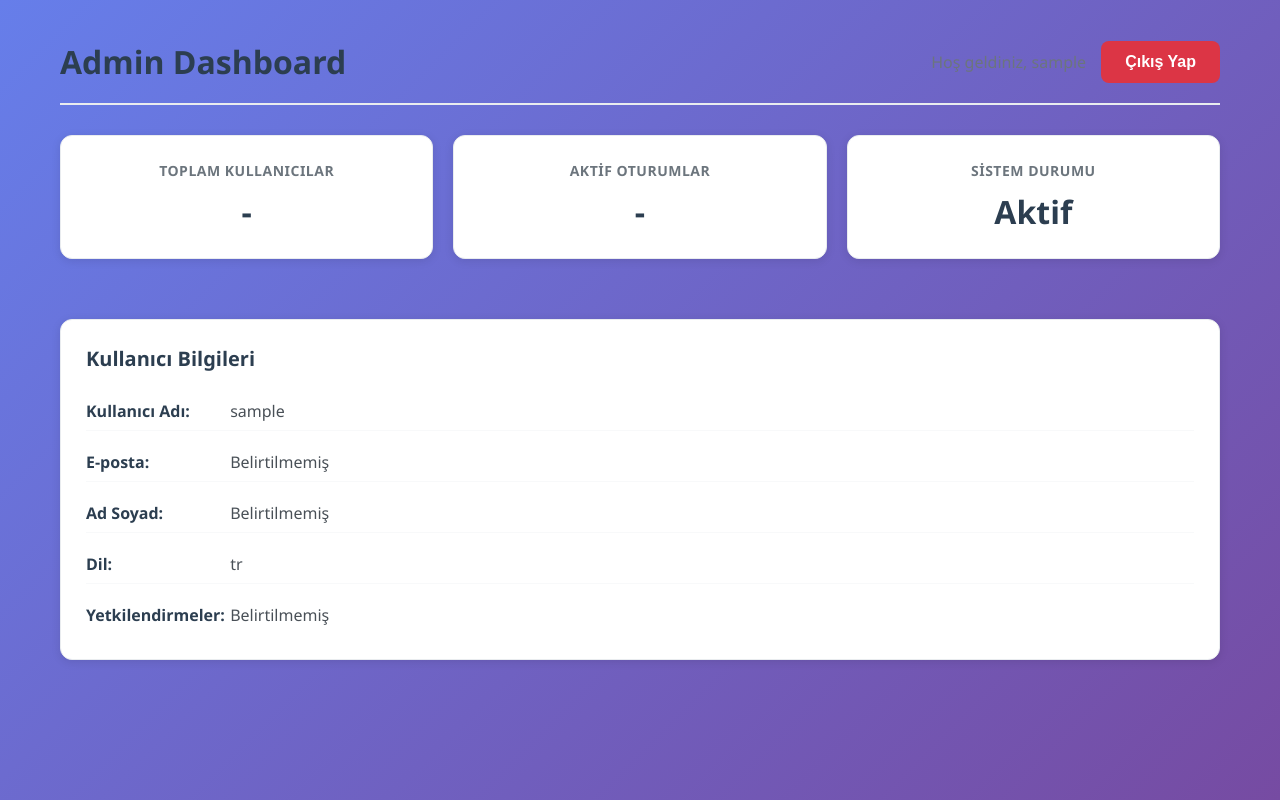
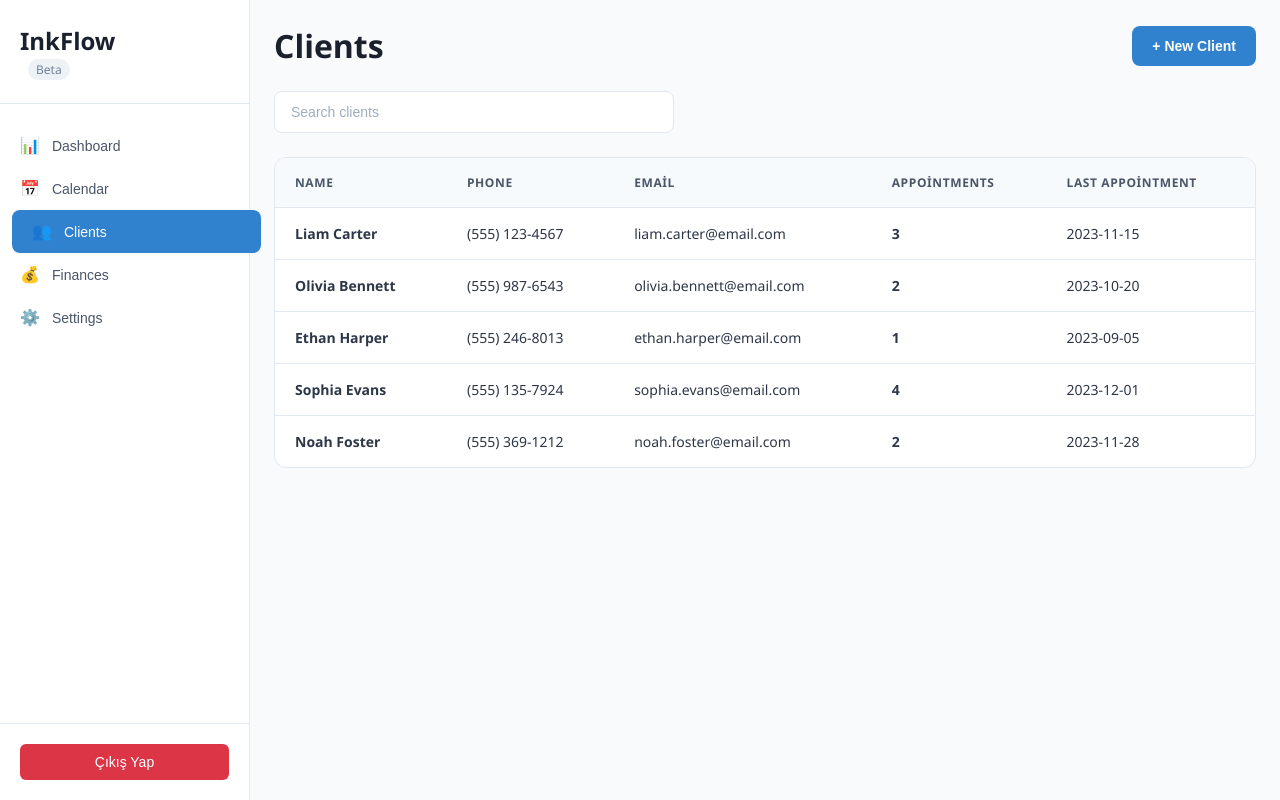
Before and after one commit to afpthedev/smyapp, a React app in the folder frontend/: page /dashboard in a window 1280 px wide. Built offline with nearby package versions, Linux system fonts and the light colour scheme; sample sign-in values are in the browser's storage.

Commit message:
dashboard güncellendi.

```diff
--- a/frontend/src/components/Dashboard.js
+++ b/frontend/src/components/Dashboard.js
@@ -5,6 +5,50 @@ import authService from '../services/authService';
 const Dashboard = () => {
   const [user, setUser] = useState(null);
   const [isLoading, setIsLoading] = useState(true);
+  const [activeTab, setActiveTab] = useState('clients');
+  const [searchTerm, setSearchTerm] = useState('');
+  const [clients, setClients] = useState([
+    {
+      id: 1,
+      name: 'Liam Carter',
+      phone: '(555) 123-4567',
+      email: 'liam.carter@email.com',
+      appointments: 3,
+      lastAppointment: '2023-11-15'
+    },
+    {
+      id: 2,
+      name: 'Olivia Bennett',
+      phone: '(555) 987-6543',
+      email: 'olivia.bennett@email.com',
+      appointments: 2,
+      lastAppointment: '2023-10-20'
+    },
+    {
+      id: 3,
+      name: 'Ethan Harper',
+      phone: '(555) 246-8013',
+      email: 'ethan.harper@email.com',
+      appointments: 1,
+      lastAppointment: '2023-09-05'
+    },
+    {
+      id: 4,
+      name: 'Sophia Evans',
+      phone: '(555) 135-7924',
+      email: 'sophia.evans@email.com',
+      appointments: 4,
+      lastAppointment: '2023-12-01'
+    },
+    {
+      id: 5,
+      name: 'Noah Foster',
+      phone: '(555) 369-1212',
+      email: 'noah.foster@email.com',
+      appointments: 2,
+      lastAppointment: '2023-11-28'
+    }
+  ]);
   const navigate = useNavigate();
 
   useEffect(() => {
@@ -14,7 +58,6 @@ const Dashboard = () => {
         if (userData) {
           setUser(userData);
         } else {
-          // Kullanıcı bilgisi alınamazsa login'e yönlendir
           navigate('/api/admin/login');
         }
       } catch (error) {
@@ -34,10 +77,15 @@ const Dashboard = () => {
       navigate('/api/admin/login');
     } catch (error) {
       console.error('Logout error:', error);
-      // Hata olsa bile logout yap
       navigate('/api/admin/login');
     }
   };
+
+  const filteredClients = clients.filter(client =>
+    client.name.toLowerCase().includes(searchTerm.toLowerCase()) ||
+    client.email.toLowerCase().includes(searchTerm.toLowerCase()) ||
+    client.phone.includes(searchTerm)
+  );
 
   if (isLoading) {
     return (
@@ -53,45 +101,162 @@ const Dashboard = () => {
   }
 
   return (
-    <div className="container">
-      <div className="header">
-        <h1>Admin Dashboard</h1>
-        <div className="user-info">
-          <span>Hoş geldiniz, {user?.login || user?.username || 'Admin'}</span>
-          <button onClick={handleLogout} className="btn logout-btn">
+    <div className="dashboard-layout">
+      {/* Sidebar */}
+      <div className="sidebar">
+        <div className="sidebar-header">
+          <h2 className="app-title">InkFlow</h2>
+          <span className="app-subtitle">Beta</span>
+        </div>
+
+        <nav className="sidebar-nav">
+          <button
+            className={`nav-item ${activeTab === 'dashboard' ? 'active' : ''}`}
+            onClick={() => setActiveTab('dashboard')}
+          >
+            <span className="nav-icon">📊</span>
+            Dashboard
+          </button>
+          <button
+            className={`nav-item ${activeTab === 'calendar' ? 'active' : ''}`}
+            onClick={() => setActiveTab('calendar')}
+          >
+            <span className="nav-icon">📅</span>
+            Calendar
+          </button>
+          <button
+            className={`nav-item ${activeTab === 'clients' ? 'active' : ''}`}
+            onClick={() => setActiveTab('clients')}
+          >
+            <span className="nav-icon">👥</span>
+            Clients
+          </button>
+          <button
+            className={`nav-item ${activeTab === 'finances' ? 'active' : ''}`}
+            onClick={() => setActiveTab('finances')}
+          >
+            <span className="nav-icon">💰</span>
+            Finances
+          </button>
+          <button
+            className={`nav-item ${activeTab === 'settings' ? 'active' : ''}`}
+            onClick={() => setActiveTab('settings')}
+          >
+            <span className="nav-icon">⚙️</span>
+            Settings
+          </button>
+        </nav>
+
+        <div className="sidebar-footer">
+          <button onClick={handleLogout} className="logout-btn">
             Çıkış Yap
           </button>
         </div>
       </div>
 
-      <div className="dashboard-content">
+      {/* Main Content */}
+      <div className="main-content">
+        {activeTab === 'clients' && (
+          <div className="clients-page">
+            <div className="page-header">
+              <h1>Clients</h1>
+              <button className="new-client-btn">
+                + New Client
+              </button>
+            </div>
+
+            <div className="search-container">
+              <input
+                type="text"
+                placeholder="Search clients"
+                value={searchTerm}
+                onChange={(e) => setSearchTerm(e.target.value)}
+                className="search-input"
+              />
+            </div>
+
+            <div className="clients-table-container">
+              <table className="clients-table">
+                <thead>
+                <tr>
+                  <th>Name</th>
+                  <th>Phone</th>
+                  <th>Email</th>
+                  <th>Appointments</th>
+                  <th>Last Appointment</th>
+                </tr>
+                </thead>
+                <tbody>
+                {filteredClients.map(client => (
+                  <tr key={client.id}>
+                    <td className="client-name">{client.name}</td>
+                    <td className="client-phone">{client.phone}</td>
+                    <td className="client-email">{client.email}</td>
+                    <td className="client-appointments">{client.appointments}</td>
+                    <td className="client-last-appointment">{client.lastAppointment}</td>
+                  </tr>
+                ))}
+                </tbody>
+              </table>
+            </div>
+          </div>
+        )}
+
+        {activeTab === 'dashboard' && (
+          <div className="dashboard-page">
+            <h1>Dashboard</h1>
             <div className="stats-grid">
               <div className="stat-card">
-            <h3>Toplam Kullanıcılar</h3>
-            <p className="stat-number">-</p>
+                <h3>Toplam Müşteriler</h3>
+                <p className="stat-number">{clients.length}</p>
               </div>
               <div className="stat-card">
-            <h3>Aktif Oturumlar</h3>
-            <p className="stat-number">-</p>
+                <h3>Bu Ay Randevular</h3>
+                <p className="stat-number">12</p>
               </div>
               <div className="stat-card">
-            <h3>Sistem Durumu</h3>
-            <p className="stat-number">Aktif</p>
+                <h3>Gelir</h3>
+                <p className="stat-number">₺2,450</p>
               </div>
             </div>
+          </div>
+        )}
 
-        <div className="user-details">
-          <h2>Kullanıcı Bilgileri</h2>
+        {activeTab === 'calendar' && (
+          <div className="calendar-page">
+            <h1>Calendar</h1>
+            <p>Takvim özelliği yakında eklenecek...</p>
+          </div>
+        )}
+
+        {activeTab === 'finances' && (
+          <div className="finances-page">
+            <h1>Finances</h1>
+            <p>Finans özelliği yakında eklenecek...</p>
+          </div>
+        )}
+
+        {activeTab === 'settings' && (
+          <div className="settings-page">
+            <h1>Settings</h1>
+            <div className="user-info-card">
+              <h3>Kullanıcı Bilgileri</h3>
               {user && (
-            <div className="user-info-card">
+                <div>
                   <p><strong>Kullanıcı Adı:</strong> {user.login || user.username}</p>
                   <p><strong>E-posta:</strong> {user.email || 'Belirtilmemiş'}</p>
-              <p><strong>Ad Soyad:</strong> {user.firstName && user.lastName ? `${user.firstName} ${user.lastName}` : 'Belirtilmemiş'}</p>
+                  <p><strong>Ad
+                    Soyad:</strong> {user.firstName && user.lastName ? `${user.firstName} ${user.lastName}` : 'Belirtilmemiş'}
+                  </p>
                   <p><strong>Dil:</strong> {user.langKey || 'tr'}</p>
-              <p><strong>Yetkilendirmeler:</strong> {user.authorities ? user.authorities.join(', ') : 'Belirtilmemiş'}</p>
+                  <p>
+                    <strong>Yetkilendirmeler:</strong> {user.authorities ? user.authorities.join(', ') : 'Belirtilmemiş'}
+                  </p>
                 </div>
               )}
             </div>
+          </div>
+        )}
       </div>
     </div>
   );
--- a/frontend/src/styles.css
+++ b/frontend/src/styles.css
@@ -6,7 +6,7 @@
 
 body {
   font-family: 'Segoe UI', Tahoma, Geneva, Verdana, sans-serif;
-  background: linear-gradient(135deg, #667eea 0%, #764ba2 100%);
+  background: #f8fafc;
   min-height: 100vh;
   color: #333;
 }
@@ -65,6 +65,299 @@ body {
 .form-group input:focus {
   outline: none;
   border-color: #667eea;
+}
+
+/* Dashboard Layout */
+.dashboard-layout {
+  display: flex;
+  min-height: 100vh;
+  background: #f8fafc;
+}
+
+/* Sidebar Styles */
+.sidebar {
+  width: 250px;
+  background: white;
+  border-right: 1px solid #e2e8f0;
+  display: flex;
+  flex-direction: column;
+  position: fixed;
+  height: 100vh;
+  left: 0;
+  top: 0;
+  z-index: 100;
+}
+
+.sidebar-header {
+  padding: 24px 20px;
+  border-bottom: 1px solid #e2e8f0;
+}
+
+.app-title {
+  font-size: 24px;
+  font-weight: 700;
+  color: #1a202c;
+  margin: 0;
+}
+
+.app-subtitle {
+  font-size: 12px;
+  color: #718096;
+  background: #edf2f7;
+  padding: 2px 8px;
+  border-radius: 12px;
+  margin-left: 8px;
+}
+
+.sidebar-nav {
+  flex: 1;
+  padding: 20px 0;
+}
+
+.nav-item {
+  display: flex;
+  align-items: center;
+  gap: 12px;
+  width: 100%;
+  padding: 12px 20px;
+  border: none;
+  background: none;
+  color: #4a5568;
+  font-size: 14px;
+  font-weight: 500;
+  cursor: pointer;
+  transition: all 0.2s ease;
+  text-align: left;
+}
+
+.nav-item:hover {
+  background: #f7fafc;
+  color: #2d3748;
+}
+
+.nav-item.active {
+  background: #3182ce;
+  color: white;
+  border-radius: 8px;
+  margin: 0 12px;
+}
+
+.nav-item.active:hover {
+  background: #2c5aa0;
+}
+
+.nav-icon {
+  font-size: 16px;
+}
+
+.sidebar-footer {
+  padding: 20px;
+  border-top: 1px solid #e2e8f0;
+}
+
+.logout-btn {
+  width: 100%;
+  padding: 10px;
+  background: #e53e3e;
+  color: white;
+  border: none;
+  border-radius: 6px;
+  cursor: pointer;
+  font-size: 14px;
+  font-weight: 500;
+  transition: background 0.2s ease;
+}
+
+.logout-btn:hover {
+  background: #c53030;
+}
+
+/* Main Content */
+.main-content {
+  flex: 1;
+  margin-left: 250px;
+  padding: 24px;
+  background: #f8fafc;
+}
+
+/* Page Header */
+.page-header {
+  display: flex;
+  justify-content: space-between;
+  align-items: center;
+  margin-bottom: 24px;
+}
+
+.page-header h1 {
+  font-size: 32px;
+  font-weight: 700;
+  color: #1a202c;
+  margin: 0;
+}
+
+.new-client-btn {
+  background: #3182ce;
+  color: white;
+  border: none;
+  padding: 12px 20px;
+  border-radius: 8px;
+  cursor: pointer;
+  font-size: 14px;
+  font-weight: 600;
+  transition: background 0.2s ease;
+}
+
+.new-client-btn:hover {
+  background: #2c5aa0;
+}
+
+/* Search Container */
+.search-container {
+  margin-bottom: 24px;
+}
+
+.search-input {
+  width: 100%;
+  max-width: 400px;
+  padding: 12px 16px;
+  border: 1px solid #e2e8f0;
+  border-radius: 8px;
+  font-size: 14px;
+  background: white;
+  transition: border-color 0.2s ease;
+}
+
+.search-input:focus {
+  outline: none;
+  border-color: #3182ce;
+  box-shadow: 0 0 0 3px rgba(49, 130, 206, 0.1);
+}
+
+.search-input::placeholder {
+  color: #a0aec0;
+}
+
+/* Clients Table */
+.clients-table-container {
+  background: white;
+  border-radius: 12px;
+  border: 1px solid #e2e8f0;
+  overflow: hidden;
+}
+
+.clients-table {
+  width: 100%;
+  border-collapse: collapse;
+}
+
+.clients-table thead {
+  background: #f7fafc;
+}
+
+.clients-table th {
+  padding: 16px 20px;
+  text-align: left;
+  font-size: 12px;
+  font-weight: 600;
+  color: #4a5568;
+  text-transform: uppercase;
+  letter-spacing: 0.05em;
+  border-bottom: 1px solid #e2e8f0;
+}
+
+.clients-table td {
+  padding: 16px 20px;
+  border-bottom: 1px solid #e2e8f0;
+  font-size: 14px;
+  color: #2d3748;
+}
+
+.clients-table tbody tr:hover {
+  background: #f7fafc;
+}
+
+.clients-table tbody tr:last-child td {
+  border-bottom: none;
+}
+
+.client-name {
+  font-weight: 600;
+  color: #1a202c;
+}
+
+.client-email {
+  color: #4a5568;
+}
+
+.client-phone {
+  color: #4a5568;
+}
+
+.client-appointments {
+  font-weight: 600;
+  color: #3182ce;
+}
+
+.client-last-appointment {
+  color: #718096;
+}
+
+/* Stats Grid */
+.stats-grid {
+  display: grid;
+  grid-template-columns: repeat(auto-fit, minmax(250px, 1fr));
+  gap: 24px;
+  margin-bottom: 32px;
+}
+
+.stat-card {
+  background: white;
+  padding: 24px;
+  border-radius: 12px;
+  border: 1px solid #e2e8f0;
+  box-shadow: 0 1px 3px rgba(0, 0, 0, 0.1);
+}
+
+.stat-card h3 {
+  font-size: 14px;
+  font-weight: 600;
+  color: #4a5568;
+  margin-bottom: 8px;
+  text-transform: uppercase;
+  letter-spacing: 0.05em;
+}
+
+.stat-number {
+  font-size: 32px;
+  font-weight: 700;
+  color: #1a202c;
+  margin: 0;
+}
+
+/* User Info Card */
+.user-info-card {
+  background: white;
+  padding: 24px;
+  border-radius: 12px;
+  border: 1px solid #e2e8f0;
+  box-shadow: 0 1px 3px rgba(0, 0, 0, 0.1);
+}
+
+.user-info-card h3 {
+  font-size: 18px;
+  font-weight: 600;
+  color: #1a202c;
+  margin-bottom: 16px;
+}
+
+.user-info-card p {
+  margin-bottom: 8px;
+  color: #4a5568;
+  font-size: 14px;
+}
+
+.user-info-card strong {
+  color: #1a202c;
 }
 
 /* Modern Login Page Styles */
```
Lines whose indentation alone changed are shown as unchanged.
